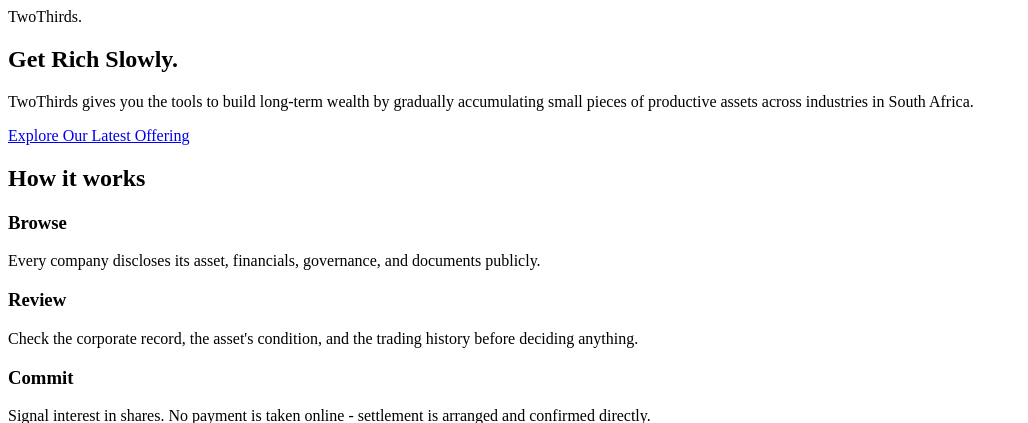
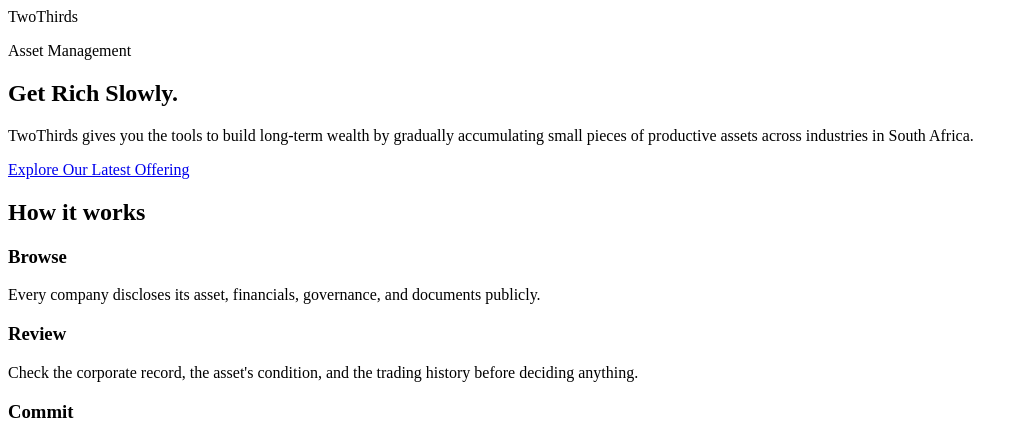
Before and after one commit to NtateMjwara/twothirds, a PHP site: page /home.php in a window 1280 px wide. Shown: the top 423 px of the page, without its empty margins (0-1028 px from the left). Run offline with PHP 8.4, Linux system fonts and the light colour scheme.

Commit message:
Add files via upload

```diff
--- a/project-root/app/views/home.php
+++ b/project-root/app/views/home.php
@@ -1,6 +1,10 @@
 <section class="hero">
     <div class="hero-inner">
-        <p class="kicker">TwoThirds.</p>
+        <div class="hero-brand">
+            <p class="kicker">TwoThirds</p>
+            <p class="kicker-tag">Asset Management</p>
+        </div>
+        <div class="hero-body">
             <h1>Get Rich Slowly.</h1>
             <p class="hero-lede">
                 TwoThirds gives you the tools to build long-term wealth
@@ -8,6 +12,7 @@
                 across industries in South Africa.
             </p>
             <p><a href="/discover" class="btn"><i class="ti ti-search" aria-hidden="true"></i> Explore Our Latest Offering</a></p>
+        </div>
     </div>
 </section>
 
```
Lines whose indentation alone changed are shown as unchanged.
